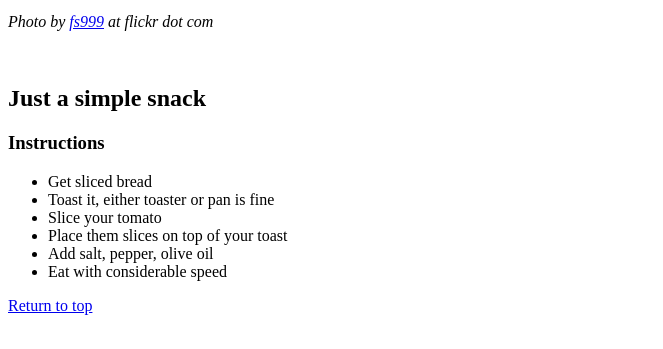
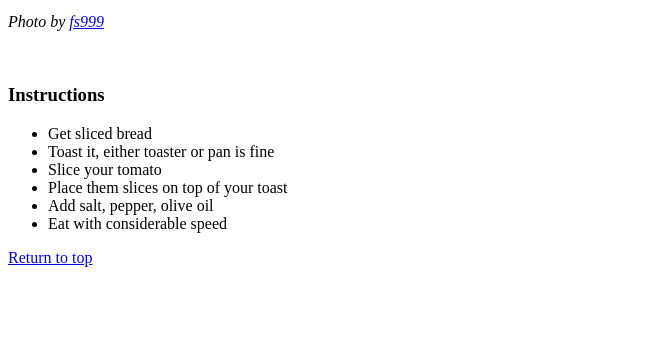
Before and after one commit to dangerouslybased/odin-recipes, a plain HTML site: page recipes/tomatotoast.html in a window 1280 px wide. Shown: the part 419-768 px from the top of the page, without its empty margins (0-663 px from the left). Drawn offline with Linux system fonts and the light colour scheme.

Commit message:
Last fix, for good.

```diff
--- a/recipes/tomatotoast.html
+++ b/recipes/tomatotoast.html
@@ -10,10 +10,8 @@
     <h1 id="title">Tomato Toast Recipe</h1>
 
     <img src="https://live.staticflickr.com/65535/50446286471_4204d8ac90_c.jpg" width="600" height="350" alt="Garden Tomato Toast">
-    <p><em>Photo by <a href="https://www.flickr.com/photos/fs999">fs999</a>  at flickr dot com</em> </p>
-    &nbsp;&nbsp;
-
-    <h2>Just a simple snack</h2>
+    <p><em>Photo by <a href="https://www.flickr.com/photos/fs999">fs999</a></em> </p>
+    &nbsp;
 
     <h3>Instructions</h3>
     <ul>
```
